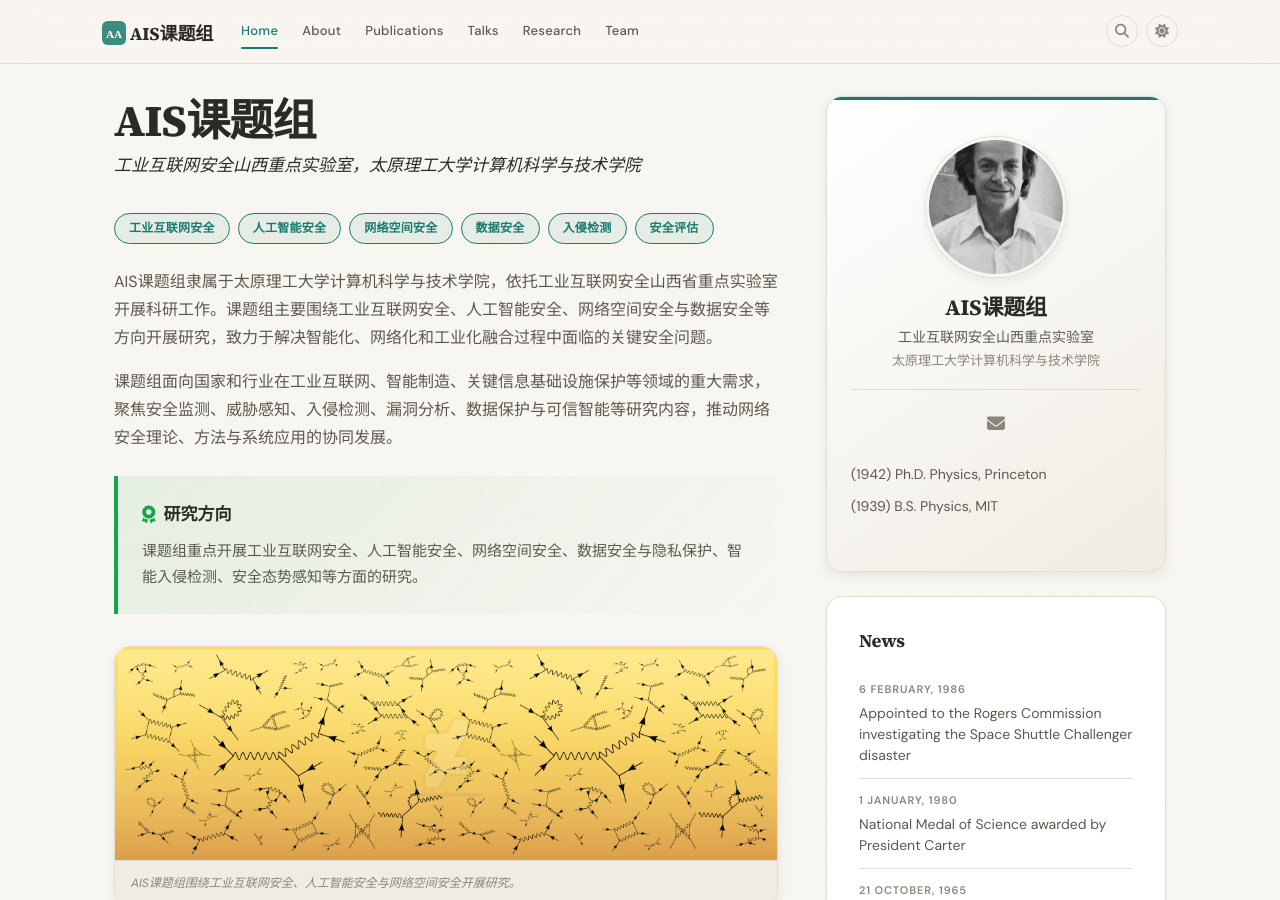
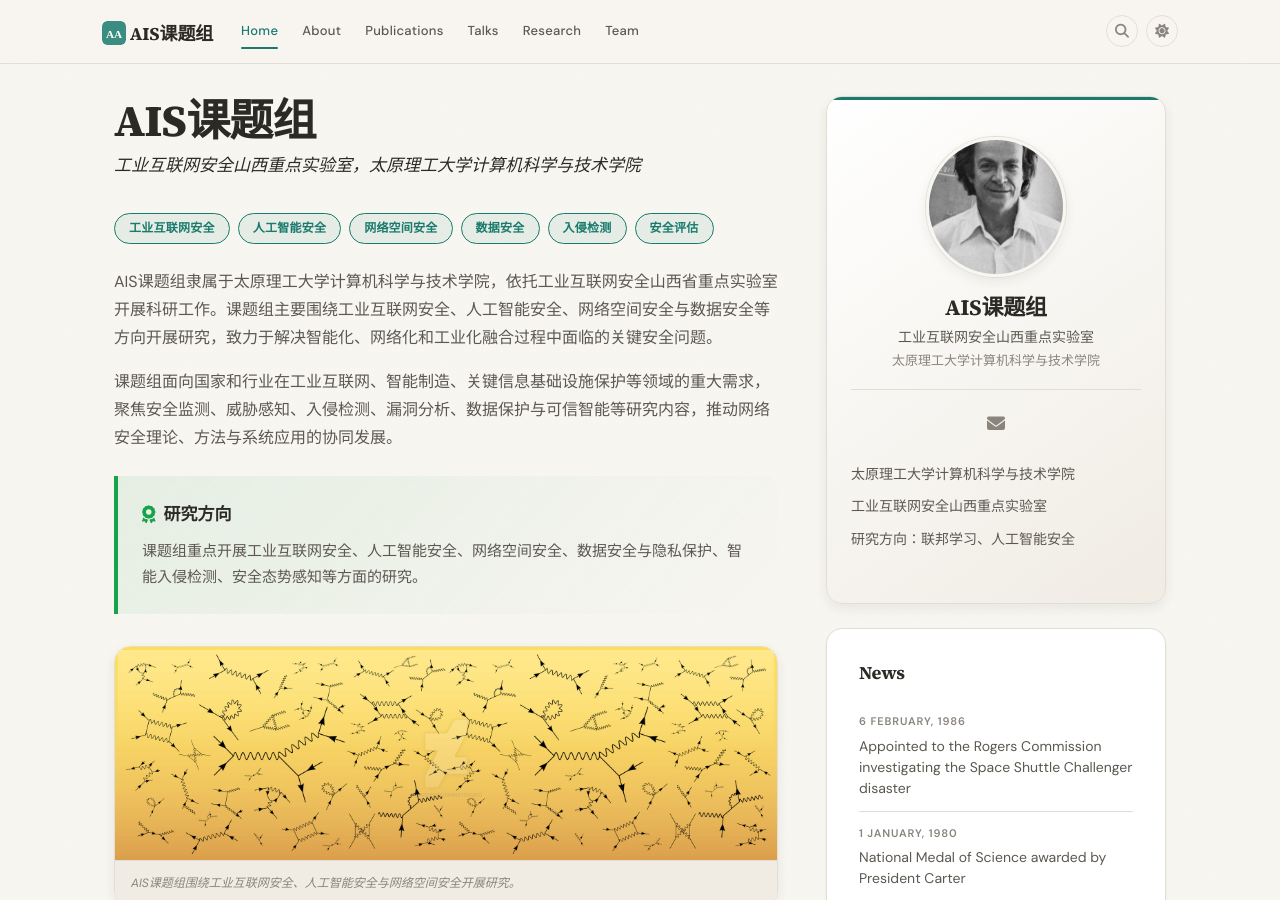
Before and after one commit to SKLIIS-AIS/lab_website, a Jekyll site: the page built from _pages/home.md, in a window 1280 px wide and 900 px high. Built offline with Jekyll 4.4.1, drawn with Linux system fonts in a browser that asks for light colours; a style sheet for code colours, icons or effects is not loaded.

Commit message:
Update pi.yml

```diff
--- a/_data/pi.yml
+++ b/_data/pi.yml
@@ -1,11 +1,12 @@
-# Optional: detailed education and bio for the About page.
-# Basic info (name, photo, links) now lives in _config.yml.
-# Delete this file if you only need the basics.
+# 右侧教师信息卡片使用的数据
 
-# EXAMPLE -- replace or delete
-- education:
-    - "(1942) Ph.D. Physics, Princeton University"
-    - "(1939) B.S. Physics, Massachusetts Institute of Technology"
+- name: "王建华"
+  title: "讲师 / 硕士生导师"
+  institution: "太原理工大学计算机科学与技术学院"
+  lab: "工业互联网安全山西重点实验室"
+  email: "wangjianhua02@tyut.edu.cn"
+  photo: "wangjianhua.jpg"
   educationshort:
-    - "(1942) Ph.D. Physics, Princeton"
-    - "(1939) B.S. Physics, MIT"
+    - "太原理工大学计算机科学与技术学院"
+    - "工业互联网安全山西重点实验室"
+    - "研究方向：联邦学习、人工智能安全"
```
